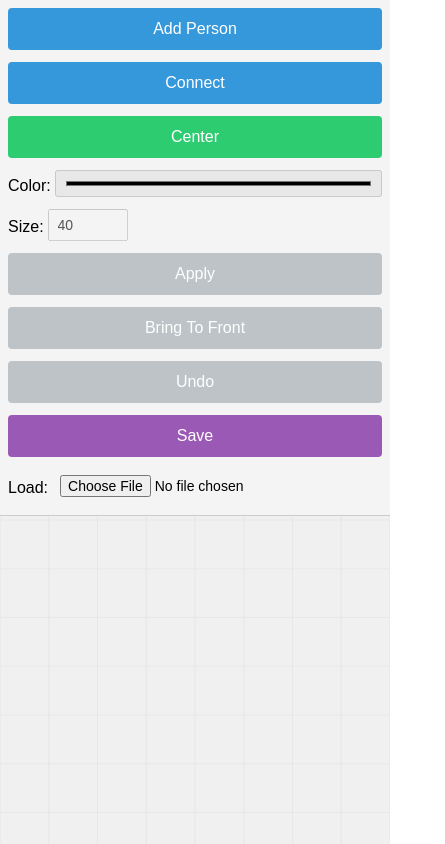
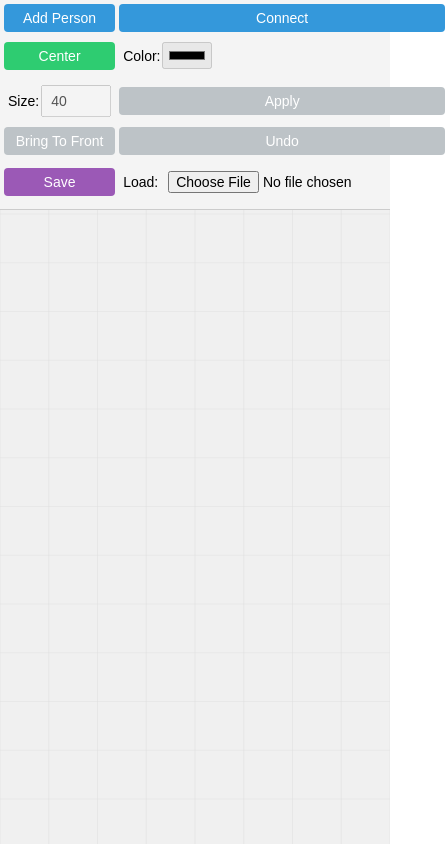
Before and after one commit to h-e-a-d/head.github.io, a plain HTML site: page index.html in a window 390 px wide. Shown: the top 844 px of the page, 445 px wide, since content can reach past the window. Drawn offline with Linux system fonts and the light colour scheme.

Commit message:
Update style.css

```diff
--- a/style.css
+++ b/style.css
@@ -1,4 +1,6 @@
-/* style.css (unchanged) :contentReference[oaicite:1]{index=1} */
+/* style.css */
+
+/* ————— Base Styles (unchanged) ————— */
 body {
   margin: 0;
   font-family: Arial, sans-serif;
@@ -122,39 +124,58 @@ button:disabled {
   background-color: #8e44ad;
 }
 
-/* Mobile adjustments */
+/* ————— Mobile View: full-width, 2-column grid ————— */
 @media (max-width: 600px) {
   #controls {
-    flex-direction: column;
-    align-items: stretch;
+    display: grid;
+    grid-template-columns: repeat(2, 1fr);
+    gap: 4px;
+    padding: 4px;
+    width: 100%;
+    box-sizing: border-box;
   }
 
-  #controls input,
-  #controls button {
+  /* Make each control fill its grid cell */
+  #controls > * {
     width: 100%;
-    margin-bottom: 4px;
-    padding: 12px 8px;
-    font-size: 16px;
+    margin: 0;
+    padding: 6px 4px;
+    font-size: 14px;
+    box-sizing: border-box;
   }
 
+  /* Slightly tighter gaps in labels */
+  #controls label {
+    gap: 2px;
+  }
+
+  /* Narrower number inputs */
+  #controls input[type="number"] {
+    width: 50px;
+  }
+
+  #controls input[type="color"] {
+    padding: 4px;
+  }
+
+  /* Tweak strokes/text for mobile clarity */
   circle.person {
-    stroke-width: 4px;
+    stroke-width: 3px;
   }
 
   text {
-    font-size: 14px;
-    font-weight: 500;
+    font-size: 12px;
   }
 
   text.dob {
-    font-size: 12px;
+    font-size: 10px;
   }
 
   line.relation {
-    stroke-width: 4px;
+    stroke-width: 3px;
   }
 
   line.relation:hover {
-    stroke-width: 6px;
+    stroke-width: 5px;
   }
 }
```
